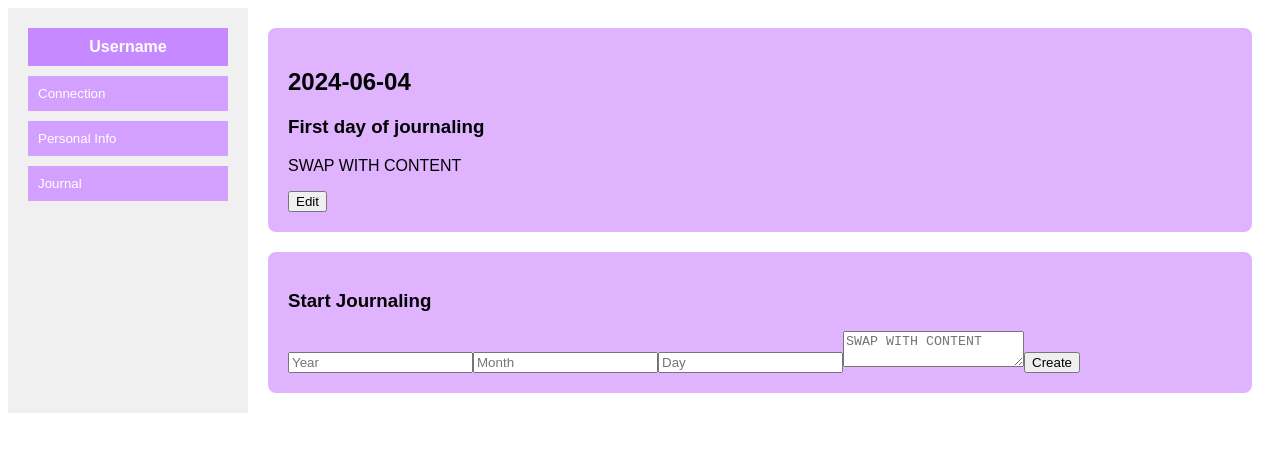
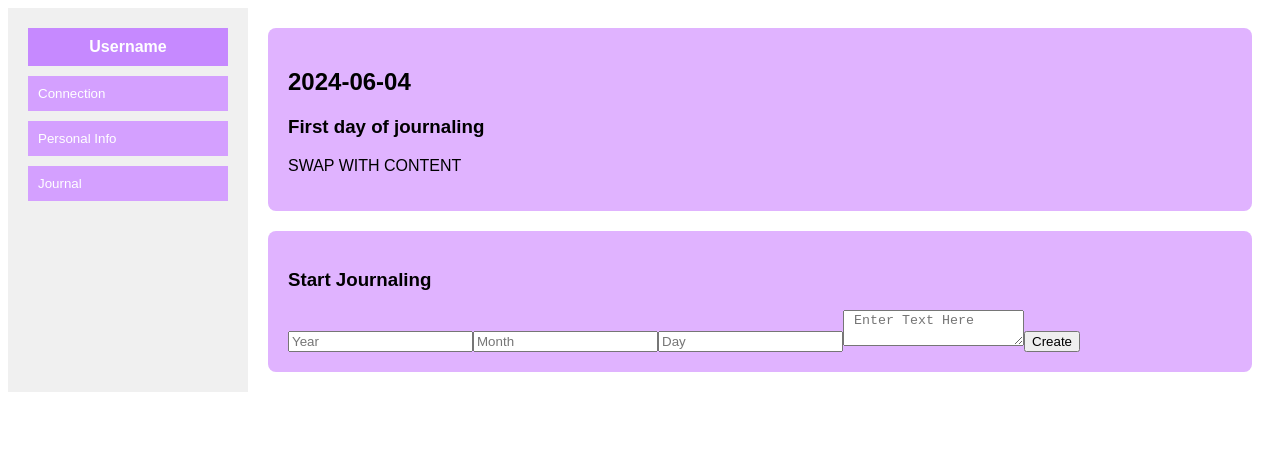
Before and after one commit to DavidBShan/JamHacks, a Next.js app: page /journal in a window 1280 px wide. Shown: the top 452 px of the page. Built offline with nearby package versions, Linux system fonts and the light colour scheme.

Commit message:
Removed the edit button and changed the placeholder text

```diff
--- a/pages/journal.js
+++ b/pages/journal.js
@@ -34,7 +34,6 @@ export default function Home() {
                         <h2>{entry.date}</h2>
                         <h3>{entry.title}</h3>
                         <p>{entry.content}</p>
-                        <button>Edit</button>
                     </div>
                 ))}
                 <div className={styles.newEntry}>
@@ -62,7 +61,7 @@ export default function Home() {
                     />
                     <textarea
                         name="content"
-                        placeholder="SWAP WITH CONTENT"
+                        placeholder=" Enter Text Here"
                         value={newEntry.content}
                         onChange={handleInputChange}
                     />
```
